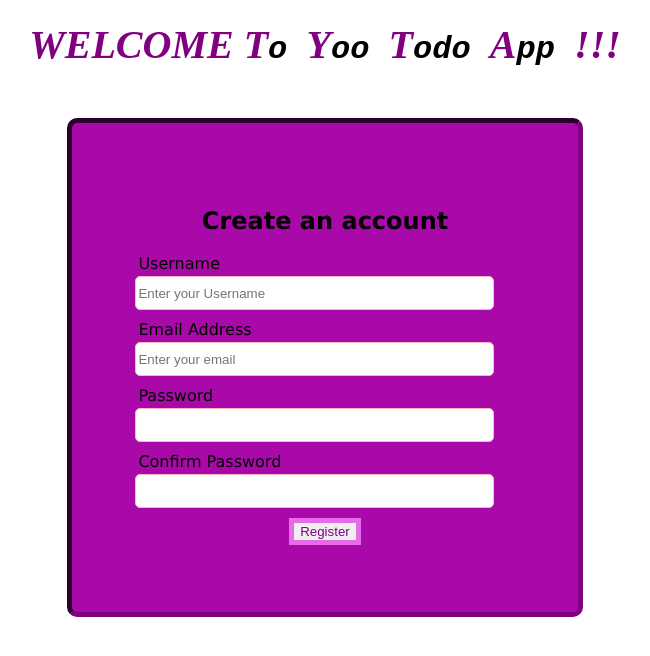
After one commit to MateerialRepo/todo, a PHP site: page /registrationForm.html in a window 1280 px wide. The commit adds this page. Shown: the top 656 px of the page, without its empty margins (315-965 px from the left). Run offline with PHP 8.4, Linux system fonts and the light colour scheme.

Commit message:
created the the todo app registration form

```diff
--- /dev/null
+++ b/registrationForm.html
@@ -0,0 +1,37 @@
+<!DOCTYPE html>
+<html lang="en">
+<head>
+    <meta charset="UTF-8">
+    <meta name="viewport" content="width=device-width, initial-scale=1.0">
+    <title>TODO APP</title>
+    <link rel="stylesheet" href="style.css">
+</head>
+<body>
+    <h1 class = "wel"><span class ="span">WELCOME T</span>o <span class="span">Y</span>oo
+        <span class="span">T</span>odo <span class="span">A</span>pp <span class="span">!!!</span> </h1>
+ <form action="todo.php" method= "POST">
+     <h2 style= "text-align: center;">Create an account</h2>
+    <div class="registration">
+        <label for="username">Username</label>
+        <input type="text" name="username" required placeholder="Enter your Username">
+    </div>
+    <div class="registration">
+        <label for="email">Email Address</label>
+        <input type="email" name="email" required placeholder="Enter your email">
+    </div>
+    <div class="registration">
+        <label for="password">Password</label>
+        <input type="password" name="password" required>
+    </div>
+    <div class="registration">
+        <label for="password"> Confirm Password</label>
+        <input type="password" name="confirm_password" required>
+    </div>
+    <div class="submit">
+        <!-- <label for="register">Register</label> -->
+        <input type="submit" value="Register">
+    </div>
+    </form>
+
+</body>
+</html>
--- /dev/null
+++ b/style.css
@@ -0,0 +1,45 @@
+
+form{
+    width:30%;
+    background-color:rgb(168, 9, 168);
+    border: thick inset;
+    border-color: purple;
+    border-radius: 10px;
+    margin: 50px auto;
+    padding: 5%;
+    font-family:Verdana, Geneva, Tahoma, sans-serif;
+    }
+.registration{
+    margin: 10px 0px 10px 0px;
+}
+.registration label{
+    display: block;
+    text-align:left;
+    margin: 3px;
+}
+.registration input{
+    height:30px;
+    width: 93%;
+    padding: 5px 10;
+    border-radius: 5px;
+    border: 1px solid lightpink;
+}
+.submit{
+    margin: 3px;
+    text-align: center;
+}
+.submit input{
+    color: purple;
+    border: thick solid rgb(230, 107, 230);
+}
+
+.wel{
+    text-align: center;
+    font-style: italic;
+    font-family: 'Courier New', Courier, monospace;
+}
+.span{
+    color: purple;
+    font-size: 40px;
+    font-family: serif;
+}
--- a/form.html
+++ b/todo.php
@@ -6,6 +6,6 @@
     <title>Document</title>
 </head>
 <body>
-
+    <h1>HELLO</h1>
 </body>
 </html>
```
